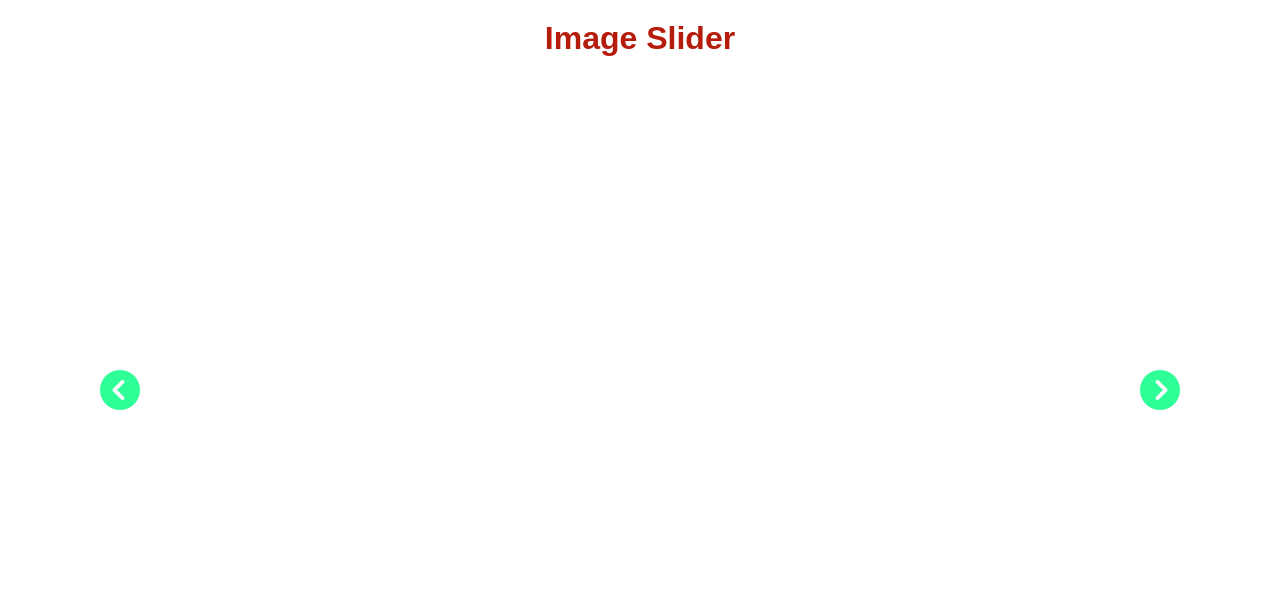
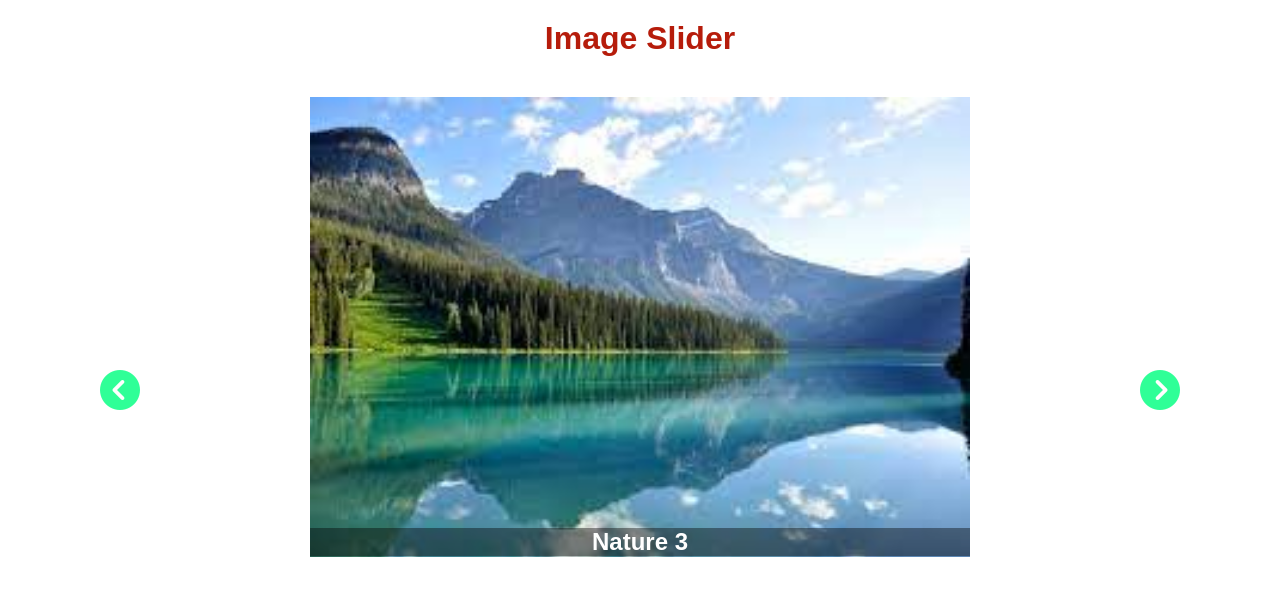
Before and after one commit to Tangilur-Rahman/image-slider, a plain HTML site: page index.html in a window 1280 px wide. Drawn offline with Linux system fonts and the light colour scheme; files that its build step writes are made by us from their sources; a web font is replaced by a local one.

Commit message:
Update index.html

```diff
--- a/index.html
+++ b/index.html
@@ -6,7 +6,7 @@
     <meta name="viewport" content="width=device-width, initial-scale=1.0" />
     <title>Image Slider</title>
     <script src="https://kit.fontawesome.com/a361935258.js" crossorigin="anonymous"></script>
-    <link rel="stylesheet" href="./css/style.css" />
+    <link rel="stylesheet" href="./style.css" />
   </head>
   <body>
     <div id="container">
@@ -50,6 +50,6 @@
 
     </div>
 
-    <script src="./js/action1.js"></script>
+    <script src="./action1.js"></script>
   </body>
 </html>
```
